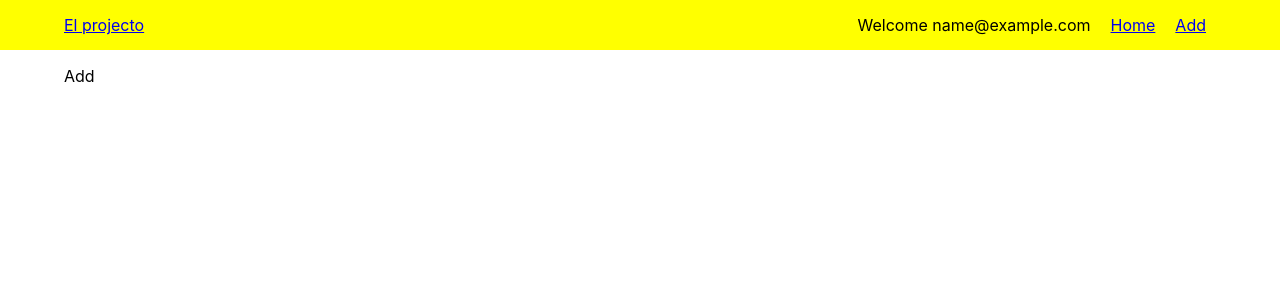
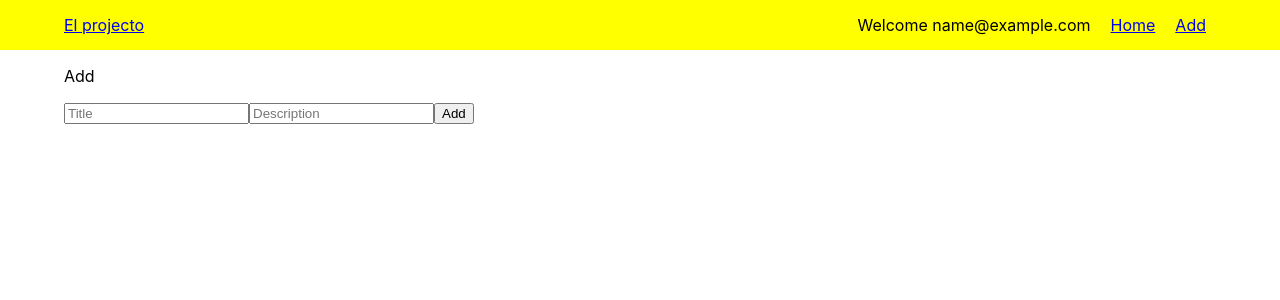
Before and after one commit to RMLDS/react-atsiskaitymas, a React (Create React App) app: page /add in a window 1280 px wide. Shown: the top 300 px of the page. Built offline with nearby package versions, Linux system fonts and the light colour scheme; sample sign-in values are in the browser's storage.

Commit message:
Added "add" page functionality + minor fixes.

```diff
--- a/src/App.css
+++ b/src/App.css
@@ -15,3 +15,24 @@
 .links > * {
   margin: 0 10px;
 }
+
+.blogs {
+  display: flex;
+}
+
+.blogEntry {
+  border: 1px solid gray;
+  padding: 5px;
+  margin: 5px;
+  width: 250px;
+  text-align: center;
+  cursor: pointer;
+}
+
+.blogEntry:hover {
+  background-color: aliceblue;
+}
+
+.title {
+  font-weight: 800;
+}
--- a/src/components/Menu.jsx
+++ b/src/components/Menu.jsx
@@ -10,9 +10,11 @@ const Menu = () => {
 
     useEffect(() => {
         const token = localStorage.getItem('token');
-        token ? setLogin(true) : setLogin(false);
+        if (token) {
+            setLogin(true);
+            setUser(jwt(token).email);
+        } else {setLogin(false);}
         console.log("Location changed. Token =", token);
-        setUser(jwt(token).email);
     }, [location]
     );
 
--- a/src/pages/Add.jsx
+++ b/src/pages/Add.jsx
@@ -1,7 +1,40 @@
+import { useNavigate } from "react-router-dom";
+
 const Add = () => {
+    const navigate = useNavigate();
+
+    const handleSubmit = (e) => {
+        e.preventDefault();
+        const data = {
+            title: e.target.title.value,
+            description: e.target.description.value
+        }
+        fetch('https://autumn-delicate-wilderness.glitch.me/v1/content/skills', {
+            method: 'POST',
+            headers: {
+                'Content-Type': 'application/json',
+                'Authorization': `Bearer ${localStorage.getItem('token')}`
+            },
+            body: JSON.stringify(data)
+        })
+            .then(res => res.json())
+            .then(res => {
+                if (res.err) return alert('Error! ' + res.err);
+                if (res.msg) {
+                    alert(res.msg);
+                    navigate('/')
+                };
+            })
+    };
+
     return (
         <div>
             <p>Add</p>
+            <form onSubmit={handleSubmit}>
+                <input type="text" name='title' placeholder='Title' required/>
+                <input type="text" name='description' placeholder='Description' required/>
+                <input type="submit" value="Add" />
+            </form>
         </div>
      );
 }
--- a/src/pages/Home.jsx
+++ b/src/pages/Home.jsx
@@ -24,13 +24,14 @@ const Home = () => {
 
     return (
         <div>
-            <p>Blogs</p>
-            <br />
-            {
-                data.length !== 0 ? data.map((blog, i) => {
-                    return <div key={i} className='blogEntry'><p>{blog.title}</p><p>{blog.description}</p><br /></div>
-                }) : data.length === 0 ? <p>All empty yo!</p> : <p>Loading...</p>
-            }
+            <p>Skills</p>
+            <div className='blogs'>
+                {
+                    data.length !== 0 ? data.map((blog, i) => {
+                        return <div key={i} className='blogEntry'><p className='title'>{blog.title}</p><p>{blog.description}</p><br /></div>
+                    }) : data.length === 0 ? <p>All empty yo!</p> : <p>Loading...</p>
+                }
+            </div>
         </div>
     );
 }
--- a/src/pages/Login.jsx
+++ b/src/pages/Login.jsx
@@ -21,6 +21,7 @@ const Login = () => {
                 if (res.err) return alert('Error! ' + res.err);
                 if (res.token) {
                     localStorage.setItem('token', res.token)
+                    alert(res.msg);
                     navigate('/');
                 };
             }
@@ -35,7 +36,6 @@ const Login = () => {
                 <input type="password" name='password' placeholder='password' required/>
                 <input type="submit" value="Login" />
             </form>
-
         </div>
     );
 }
```
